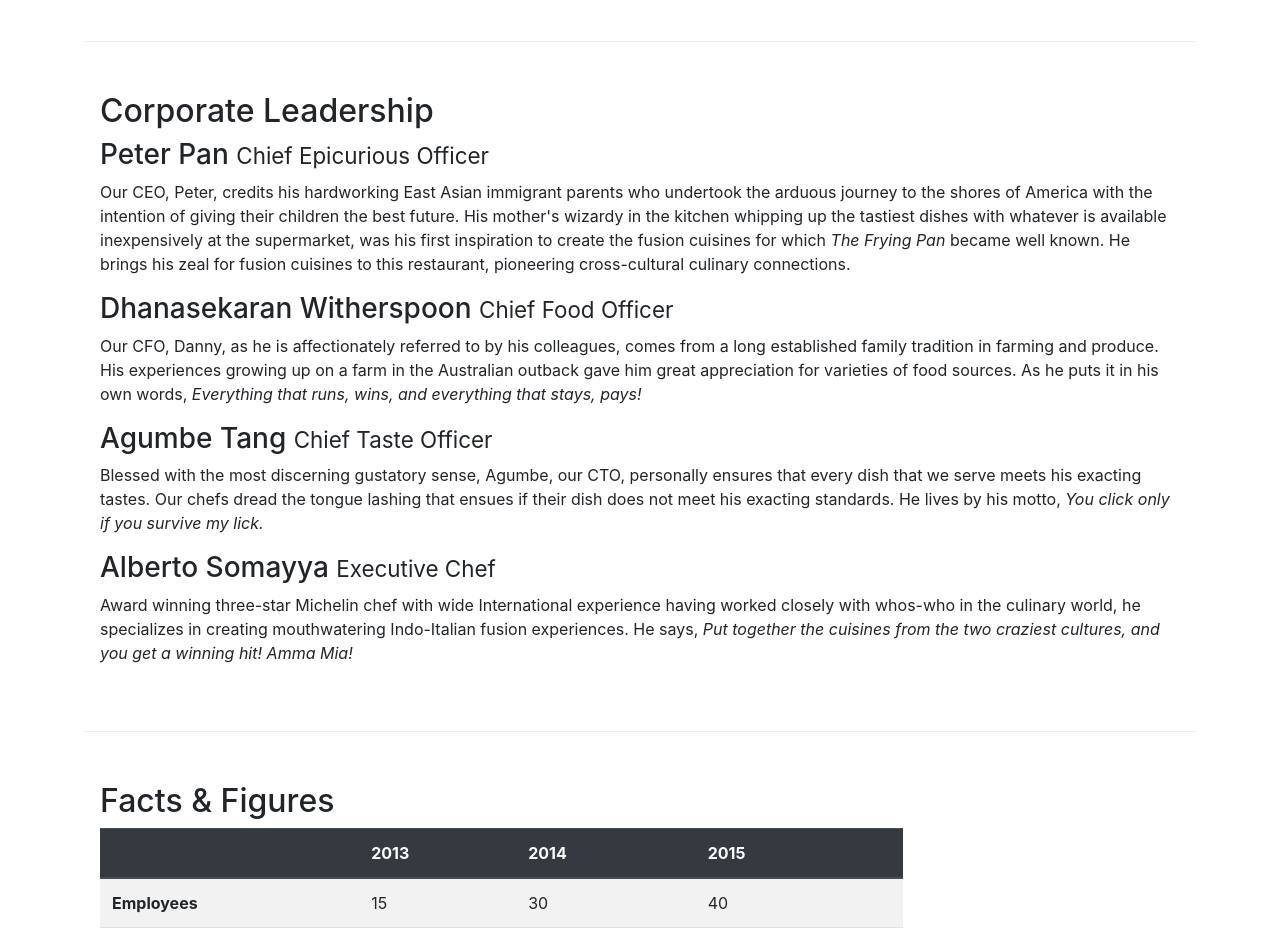
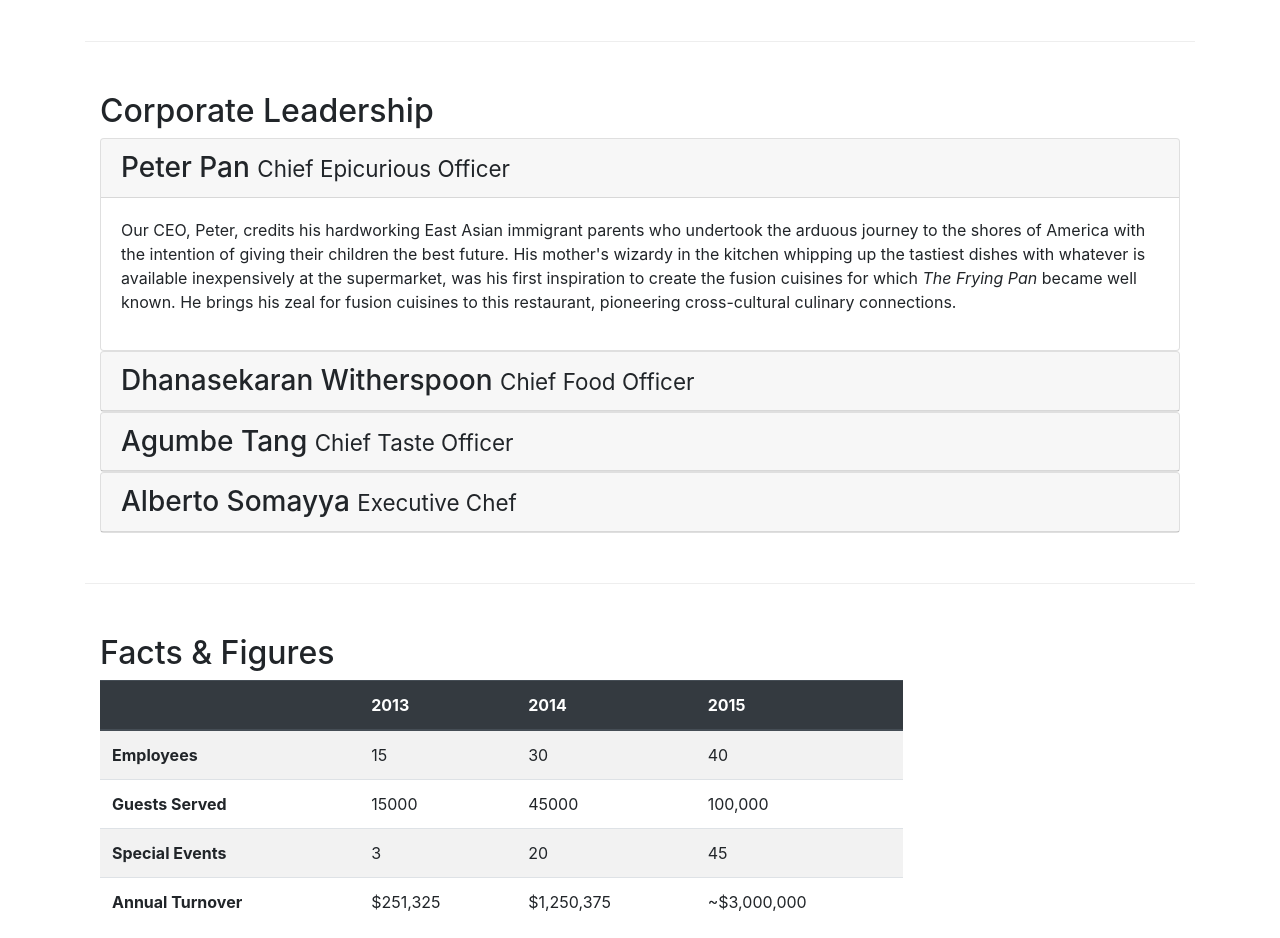
Before and after one commit to UndersunIO/bootstrap4coursesHK, a website: page aboutus.html in a window 1280 px wide. Shown: the part 940-1878 px from the top of the page. Drawn offline with nearby package versions, Linux system fonts and the light colour scheme.

Commit message:
exo accordion finished

```diff
--- a/aboutus.html
+++ b/aboutus.html
@@ -102,14 +102,64 @@
         <div class="row row-content">
             <div class="col-12">
                 <h2 class=>Corporate Leadership</h2>
-                <h3>Peter Pan <small>Chief Epicurious Officer</small></h3>
+                    <div id="accordion">
+                        <div class="card">
+                            <div class="card-header" role="tab" id="peterhead">
+                                <h3 class="mb-0">
+                                    <a class="text-body text-decoration-none" data-toggle="collapse" data-target="#peter">
+                                    Peter Pan <small>Chief Epicurious Officer</small>
+                                    </a>
+                                </h3>
+                            </div>
+                            <div class="collapse show" id="peter" data-parent="#accordion">
+                                <div class="card-body">
                                     <p class="d-none d-sm-block">Our CEO, Peter, credits his hardworking East Asian immigrant parents who undertook the arduous journey to the shores of America with the intention of giving their children the best future. His mother's wizardy in the kitchen whipping up the tastiest dishes with whatever is available inexpensively at the supermarket, was his first inspiration to create the fusion cuisines for which <em>The Frying Pan</em> became well known. He brings his zeal for fusion cuisines to this restaurant, pioneering cross-cultural culinary connections.</p>
-                <h3>Dhanasekaran Witherspoon <small>Chief Food Officer</small></h3>
+                                </div>
+                            </div>
+                        </div>
+                        <div class="card">
+                            <div class="card-header" role="tab" id="dannyhead">
+                                <h3 class="mb-0">
+                                    <a class="collapsed text-body text-decoration-none" data-toggle="collapse" data-target="#danny">
+                                    Dhanasekaran Witherspoon <small>Chief Food Officer</small>
+                                    </a>
+                                </h3>
+                            </div>
+                            <div class="collapse" id="danny" data-parent="#accordion">
+                                <div class="card-body">
                                     <p class="d-none d-sm-block">Our CFO, Danny, as he is affectionately referred to by his colleagues, comes from a long established family tradition in farming and produce. His experiences growing up on a farm in the Australian outback gave him great appreciation for varieties of food sources. As he puts it in his own words, <em>Everything that runs, wins, and everything that stays, pays!</em></p>
-                <h3>Agumbe Tang <small>Chief Taste Officer</small></h3>
+                                </div>
+                            </div>
+                        </div>
+                        <div class="card">
+                            <div class="card-header" role="tab" id="agumbehead">
+                                <h3 class="mb-0">
+                                    <a class="collapsed text-body text-decoration-none" data-toggle="collapse" data-target="#agumbe">
+                                        Agumbe Tang <small>Chief Taste Officer</small>
+                                    </a>
+                                </h3>
+                            </div>
+                            <div class="collapse" id="agumbe" data-parent="#accordion">
+                                <div class="card-body">
                                     <p class="d-none d-sm-block">Blessed with the most discerning gustatory sense, Agumbe, our CTO, personally ensures that every dish that we serve meets his exacting tastes. Our chefs dread the tongue lashing that ensues if their dish does not meet his exacting standards. He lives by his motto, <em>You click only if you survive my lick.</em></p>
-                <h3>Alberto Somayya <small>Executive Chef</small></h3>
+                                </div>
+                            </div>
+                        </div>
+                        <div class="card">
+                            <div class="card-header" role="tab" id="albertohead">
+                                <h3 class="mb-0">
+                                    <a class="collapsed text-body text-decoration-none" data-toggle="collapse" data-target="#alberto">
+                                        Alberto Somayya <small>Executive Chef</small>
+                                    </a>
+                                </h3>
+                            </div>
+                            <div class="collapse" id="alberto" data-parent="#accordion">
+                                <div class="card-body">
                                     <p class="d-none d-sm-block">Award winning three-star Michelin chef with wide International experience having worked closely with whos-who in the culinary world, he specializes in creating mouthwatering Indo-Italian fusion experiences. He says, <em>Put together the cuisines from the two craziest cultures, and you get a winning hit! Amma Mia!</em></p>
+                                </div>
+                            </div>
+                        </div>
+                    </div>
                 </div>
         </div>
        <div class="row row-content">
--- a/css/styles.css
+++ b/css/styles.css
@@ -38,6 +38,13 @@ body {
     background-color: #512DA8;
 }
 
+.tab-content {
+    border-left: 1px solid #ddd;
+    border-right: 1px solid #ddd;
+    border-bottom: 1px solid #ddd;
+    padding: 10px;
+}
+
 .fa-envelope-o{
     color: blue;
 }
```
Also changed, not shown: index.html (+1 -1 lines). Lines whose indentation alone changed are shown as unchanged.
